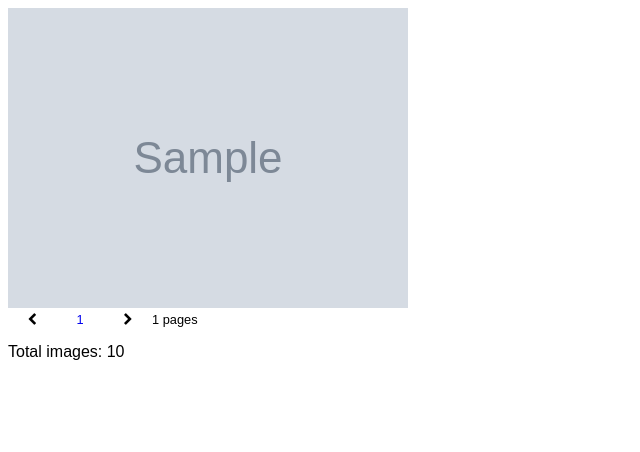
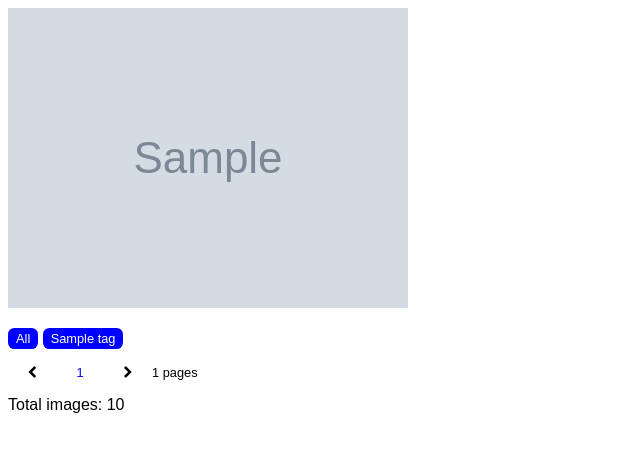
Before and after one commit to jjdelc/Photolog, a Flask app: template upload-api/upload_api/webend/templates/index.html in a window 1280 px wide. Shown: the top 452 px of the page, without its empty margins (0-640 px from the left). Run offline with Flask 2, Linux system fonts and the light colour scheme; the template is opened without the code that fills it: most values are stand-ins (such as "Sample title", 1, 10 or a date in 2020); grey boxes marked "Sample" are stand-in pictures; some libraries are stand-ins or nearby versions.

Commit message:
Tags support

```diff
--- a/upload-api/upload_api/webend/app.py
+++ b/upload-api/upload_api/webend/app.py
@@ -9,7 +9,7 @@ settings = Setting.load(settings_file)
 db = DB(settings.DB_FILE)
 app = Flask(__name__)
 
-PAGE_SIZE = 3
+PAGE_SIZE = 24
 
 
 def get_paginator(total, page_size, current):
@@ -28,9 +28,12 @@ def get_paginator(total, page_size, current):
     }
 
 
-def pictures_for_page(db, page_num):
+def pictures_for_page(db, page_num, tags=None):
     offset, limit = (page_num - 1) * PAGE_SIZE, PAGE_SIZE
-    db_pics = list(db.get_pictures(offset, limit))
+    if not tags:
+        db_pics = list(db.get_pictures(offset, limit))
+    else:
+        db_pics = list(db.get_tagged_pictures(tags, offset, limit))
     return db_pics
 
 
@@ -40,10 +43,12 @@ def index():
     pictures = pictures_for_page(db, page)
     db_total = db.total_pictures()
     paginator = get_paginator(db_total, PAGE_SIZE, page)
+    all_tags = db.get_tags()
     ctx = {
         'pictures': pictures,
-        'db_total': db_total,
-        'paginator': paginator
+        'total': db_total,
+        'paginator': paginator,
+        'all_tags': all_tags,
     }
     return render_template('index.html', **ctx)
 
@@ -58,6 +63,23 @@ def picture_detail(key):
     })
 
 
+@app.route('/tags/<string:tag_list>/')
+def view_tags(tag_list):
+    page = int(request.args.get('page', '1'))
+    tags = [t.lower() for t in tag_list.split(',') if t]
+    pictures = pictures_for_page(db, page, tags)
+    tagged_total = db.total_for_tags(tags)
+    paginator = get_paginator(tagged_total, PAGE_SIZE, page)
+    all_tags = db.get_tags()
+    ctx = {
+        'selected_tags': tags,
+        'all_tags': all_tags,
+        'pictures': pictures,
+        'paginator': paginator,
+        'total': tagged_total,
+    }
+    return render_template('index.html', **ctx)
+
 def start():
     log.info('Starting WEB server')
     app.run(debug=settings.DEBUG, port=5001)
--- a/upload-api/upload_api/webend/static/main.css
+++ b/upload-api/upload_api/webend/static/main.css
@@ -33,3 +33,19 @@ font-weight: bold;
 .paginator .pate-count {
 color: #AAA;
 }
+.tag-list {
+list-style-type: none;
+padding: 0;
+}
+.tag-list li {
+display: inline-block;
+}
+.tag-list a {
+display: block;
+background: blue;
+padding: 0.2rem 0.5rem;
+text-decoration: none;
+color: white;
+border-radius: 0.5em;
+font-size: 0.8rem;
+}
--- a/upload-api/upload_api/webend/templates/base.html
+++ b/upload-api/upload_api/webend/templates/base.html
@@ -3,7 +3,7 @@
 <head>
     <meta charset="UTF-8">
     <title>Photos web browser</title>
-    <link href="static/main.css" rel="stylesheet">
+    <link href="/static/main.css" rel="stylesheet">
     <link href="https://cdnjs.cloudflare.com/ajax/libs/font-awesome/4.3.0/css/font-awesome.min.css" rel="stylesheet">
     <link href='https://fonts.googleapis.com/css?family=Open+Sans:400,300,700,800,600,800italic,700italic,600italic,400italic,300italic' rel='stylesheet' type='text/css'>
 </head>
--- a/upload-api/upload_api/webend/templates/index.html
+++ b/upload-api/upload_api/webend/templates/index.html
@@ -9,6 +9,14 @@
     </li>
 {% endfor %}
 </ol>
+<ul class="tag-list">
+    <li><a href="/">All</a></li>
+{% for tag in all_tags %}
+    <li>
+    <a href="{{ url_for('view_tags', tag_list=tag) }}">{{ tag }}</a>
+    </li>
+{% endfor %}
+</ul>
 <ol class="paginator">
 {% if paginator.prev %}
     <li><a href="?page={{paginator.prev}}"><i class="fa fa-chevron-left"></i> </a></li>
@@ -25,5 +33,5 @@
 {% endif %}
     <li class="page-count">{{ paginator.total_pages }} pages</li>
 </ol>
-<p>Total images: {{ db_total }}</p>
+<p>Total images: {{ total }}</p>
 {% endblock %}
```
Also changed, not shown: upload-api/upload_api/db.py (+18 -0 lines).
